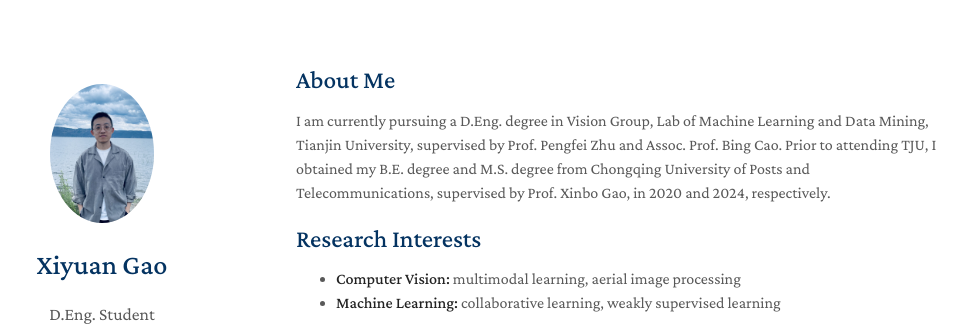
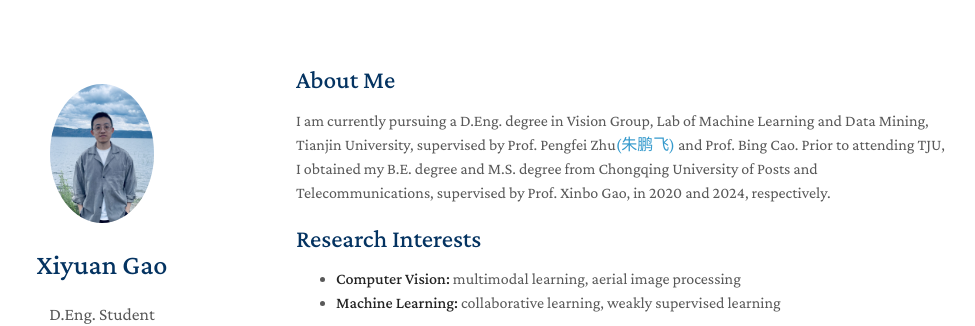
Before and after one commit to Gao-xiyuan/gxy.github.io, a Jekyll site: the page built from index.md, in a window 1280 px wide and 1346 px high. Shown: the top 326 px of the window, without its empty margins (174-1149 px from the left). Built offline with Jekyll 4.4.1, drawn with Linux system fonts in a browser that asks for light colours; nearby versions of some CDN libraries; a style sheet for code colours, icons or effects is not loaded; our own code applies the rules of GitHub Pages for plain Markdown files.

Commit message:
Update index.md

```diff
--- a/index.md
+++ b/index.md
@@ -4,7 +4,7 @@ layout: homepage
 
 ## About Me
 
-I am currently pursuing a D.Eng. degree in Vision Group, Lab of Machine Learning and Data Mining, Tianjin University, supervised by Prof. Pengfei Zhu and Assoc. Prof. Bing Cao. Prior to attending TJU, I obtained my B.E. degree and M.S. degree from Chongqing University of Posts and Telecommunications, supervised by Prof. Xinbo Gao, in 2020 and 2024, respectively.
+I am currently pursuing a D.Eng. degree in Vision Group, Lab of Machine Learning and Data Mining, Tianjin University, supervised by Prof. Pengfei Zhu[(朱鹏飞)](https://aiskyeye.com/) and Prof. Bing Cao. Prior to attending TJU, I obtained my B.E. degree and M.S. degree from Chongqing University of Posts and Telecommunications, supervised by Prof. Xinbo Gao, in 2020 and 2024, respectively.
 
 ## Research Interests
 
```
